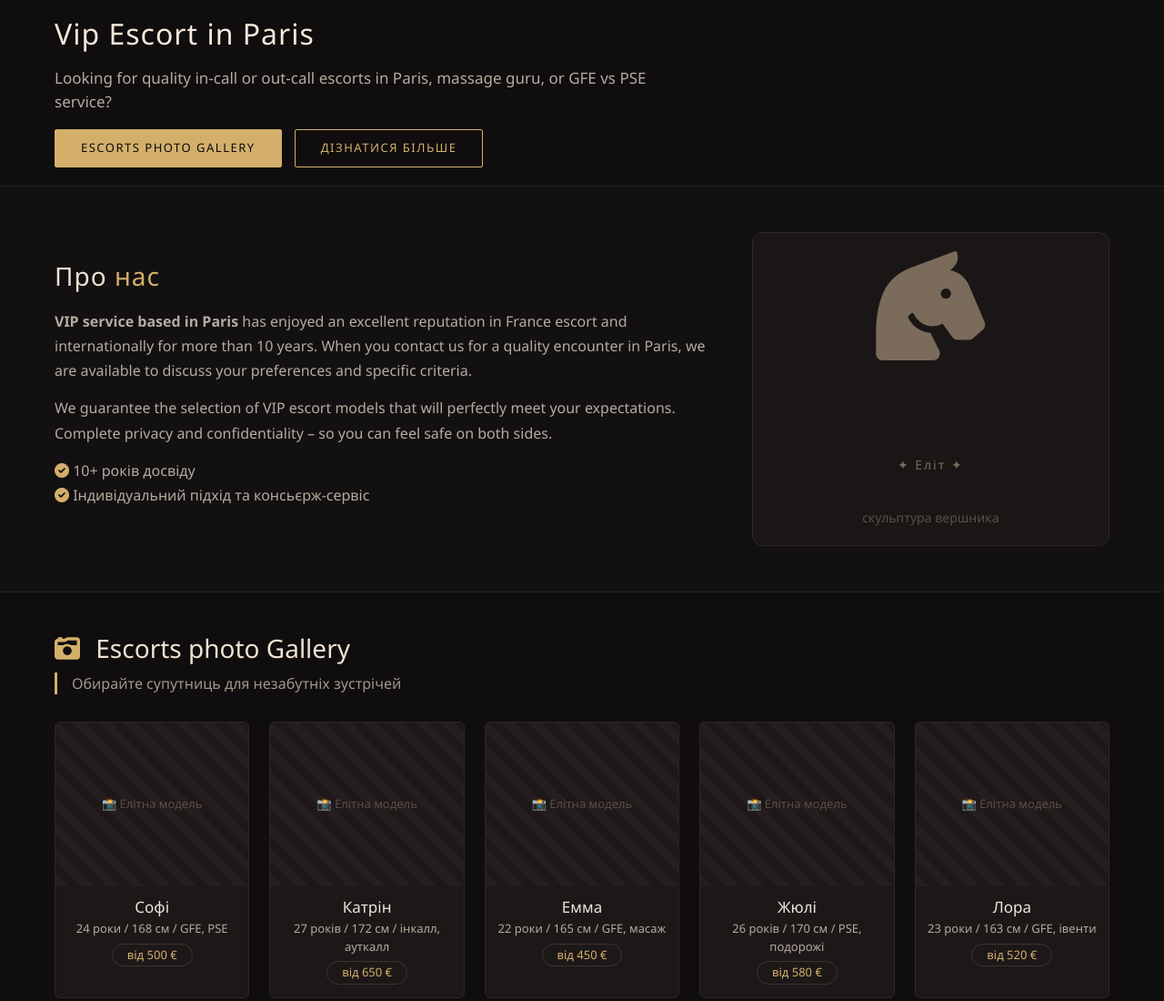
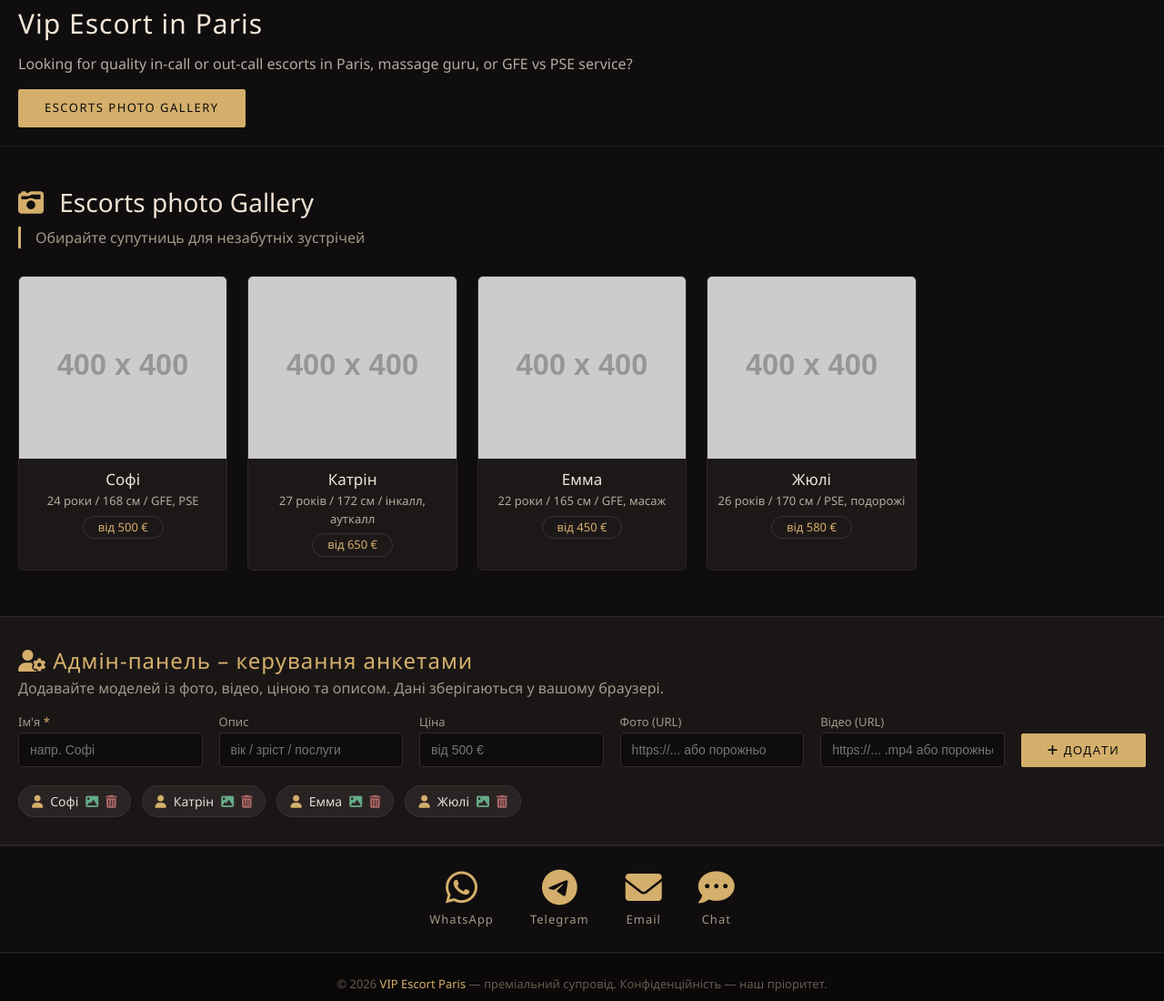
Before and after one commit to atlet13/0-99-589-14-85, a plain HTML site: page index.html in a window 1280 px wide. Shown: the part 87-1187 px from the top of the page at 91% size. Drawn offline with Linux system fonts and the light colour scheme; placeholder pictures from the web are drawn by us.

Commit message:
Update index.html

```diff
--- a/index.html
+++ b/index.html
@@ -3,8 +3,8 @@
 <head>
     <meta charset="UTF-8">
     <meta name="viewport" content="width=device-width, initial-scale=1.0, maximum-scale=1.0">
-    <title>VIP Escort Paris</title>
-    <!-- Font Awesome 6 (безкоштовно) -->
+    <title>VIP Escort Paris – Адмін панель</title>
+    <!-- Font Awesome 6 -->
     <link rel="stylesheet" href="https://cdnjs.cloudflare.com/ajax/libs/font-awesome/6.0.0-beta3/css/all.min.css">
     <style>
         * {
@@ -19,11 +19,11 @@
             line-height: 1.5;
         }
         .container {
-            max-width: 1200px;
+            max-width: 1300px;
             margin: 0 auto;
             padding: 0 20px;
         }
-        /* header — як на скріні */
+        /* header */
         header {
             background: #0f0d0d;
             padding: 16px 0 10px;
@@ -62,30 +62,24 @@
             color: #d4af6b;
             cursor: pointer;
         }
-        /* герой + заголовок */
+        /* hero */
         .hero {
-            padding: 40px 0 20px;
+            padding: 30px 0 20px;
             background: #0f0d0d;
             border-bottom: 1px solid #242020;
         }
         .hero h1 {
-            font-size: 32px;
+            font-size: 30px;
             font-weight: 300;
             color: #f5e7d9;
             letter-spacing: 1px;
         }
         .hero h1 strong { color: #d4af6b; font-weight: 500; }
         .hero p {
-            font-size: 17px;
+            font-size: 16px;
             color: #b5aba1;
-            margin: 12px 0 18px;
+            margin: 10px 0 16px;
             max-width: 700px;
-        }
-        .hero .btn-group {
-            display: flex;
-            flex-wrap: wrap;
-            gap: 14px;
-            margin-top: 10px;
         }
         .btn {
             display: inline-block;
@@ -109,61 +103,14 @@
         }
         .btn-primary:hover { background: #c09d55; border-color: #c09d55; }
         .btn-outline:hover { background: #d4af6b; color: #0b0b0b; }
+        .btn-danger {
+            background: #622;
+            border-color: #622;
+            color: #fff;
+        }
+        .btn-danger:hover { background: #a33; border-color: #a33; }
 
-        /* секція "Про нас" зі скульптурою */
-        .about {
-            padding: 50px 0;
-            background: #121010;
-            border-bottom: 1px solid #242020;
-        }
-        .about-grid {
-            display: flex;
-            flex-wrap: wrap;
-            align-items: center;
-            gap: 40px;
-        }
-        .about-text {
-            flex: 2 1 300px;
-        }
-        .about-text h2 {
-            font-size: 28px;
-            font-weight: 300;
-            color: #f0e2d3;
-            margin-bottom: 16px;
-            letter-spacing: 1px;
-        }
-        .about-text h2 span { color: #d4af6b; }
-        .about-text p {
-            color: #b5aba1;
-            font-size: 16px;
-            margin-bottom: 14px;
-            line-height: 1.7;
-        }
-        .about-statue {
-            flex: 1 1 180px;
-            text-align: center;
-            font-size: 100px;
-            color: #4a3f3a;
-            border: 1px solid #2f2828;
-            border-radius: 12px;
-            padding: 20px 10px;
-            background: #1a1616;
-            transition: 0.3s;
-        }
-        .about-statue i {
-            font-size: 120px;
-            color: #7a6b5a;
-            display: block;
-            margin-bottom: 6px;
-        }
-        .about-statue span {
-            font-size: 14px;
-            color: #7a6b5a;
-            letter-spacing: 2px;
-        }
-        .about-statue:hover { border-color: #d4af6b; }
-
-        /* галерея (як на скріні) */
+        /* gallery */
         .gallery {
             padding: 40px 0 50px;
             background: #0f0d0d;
@@ -184,7 +131,7 @@
         }
         .gallery-grid {
             display: grid;
-            grid-template-columns: repeat(auto-fill, minmax(180px, 1fr));
+            grid-template-columns: repeat(auto-fill, minmax(200px, 1fr));
             gap: 22px;
         }
         .gallery-card {
@@ -197,8 +144,8 @@
             padding-bottom: 14px;
         }
         .gallery-card:hover { border-color: #d4af6b; transform: scale(1.02); }
-        .gallery-card .img-placeholder {
-            height: 180px;
+        .gallery-card .media-placeholder {
+            height: 200px;
             background: #2a2121;
             display: flex;
             align-items: center;
@@ -206,6 +153,22 @@
             color: #5c4e42;
             font-size: 13px;
             background-image: repeating-linear-gradient(45deg, #241e1e 0px, #241e1e 10px, #1f1818 10px, #1f1818 20px);
+            position: relative;
+            overflow: hidden;
+        }
+        .gallery-card .media-placeholder img,
+        .gallery-card .media-placeholder video {
+            width: 100%;
+            height: 100%;
+            object-fit: cover;
+        }
+        .gallery-card .media-placeholder .play-icon {
+            position: absolute;
+            font-size: 48px;
+            color: rgba(212, 175, 107, 0.8);
+            background: rgba(0,0,0,0.4);
+            border-radius: 50%;
+            padding: 10px 14px;
         }
         .gallery-card h4 { font-weight: 400; color: #ede3d7; margin: 10px 0 2px; font-size: 17px; }
         .gallery-card p { color: #b5aa9c; font-size: 13px; padding: 0 8px; }
@@ -219,9 +182,70 @@
             font-size: 13px;
         }
 
-        /* контактні іконки — WhatsApp, Telegram, Email */
+        /* admin panel */
+        .admin-panel {
+            background: #1a1616;
+            padding: 30px 0;
+            border-top: 1px solid #2f2828;
+            border-bottom: 1px solid #2f2828;
+        }
+        .admin-panel h2 { color: #d4af6b; font-weight: 300; letter-spacing: 1px; }
+        .admin-form {
+            display: flex;
+            flex-wrap: wrap;
+            gap: 12px 18px;
+            margin: 16px 0 10px;
+            align-items: flex-end;
+        }
+        .admin-form .field {
+            flex: 1 1 160px;
+            min-width: 130px;
+        }
+        .admin-form label {
+            display: block;
+            font-size: 13px;
+            color: #a39789;
+            margin-bottom: 2px;
+        }
+        .admin-form input, .admin-form textarea {
+            width: 100%;
+            padding: 10px 12px;
+            background: #0f0c0c;
+            border: 1px solid #312a2a;
+            color: #e0dcd9;
+            border-radius: 4px;
+            font-size: 14px;
+        }
+        .admin-form input:focus, .admin-form textarea:focus {
+            outline: 1px solid #d4af6b;
+            border-color: #d4af6b;
+        }
+        .admin-form textarea { resize: vertical; min-height: 50px; }
+        .admin-form .btn { padding: 10px 28px; font-size: 13px; }
+        .admin-list {
+            margin-top: 20px;
+            display: flex;
+            flex-wrap: wrap;
+            gap: 12px;
+        }
+        .admin-list .badge {
+            background: #2a2323;
+            padding: 6px 14px;
+            border-radius: 20px;
+            font-size: 14px;
+            border: 1px solid #3d3230;
+            display: inline-flex;
+            align-items: center;
+            gap: 8px;
+        }
+        .admin-list .badge i { color: #d4af6b; cursor: pointer; }
+        .admin-list .badge i:hover { color: #f5e7d9; }
+        .admin-list .badge .del { color: #a66; }
+        .admin-list .badge .del:hover { color: #f44; }
+
+        /* contact icons */
         .contact-icons {
-            padding: 30px 0;
+            padding: 25px 0;
             background: #0f0d0d;
             border-top: 1px solid #242020;
             border-bottom: 1px solid #242020;
@@ -245,81 +269,17 @@
             gap: 6px;
         }
         .contact-icons .icons-row a i {
-            font-size: 44px;
+            font-size: 40px;
             color: #d4af6b;
         }
         .contact-icons .icons-row a span {
-            font-size: 14px;
+            font-size: 13px;
             letter-spacing: 1px;
             color: #a39789;
         }
         .contact-icons .icons-row a:hover { transform: scale(1.1); }
         .contact-icons .icons-row a:hover i { color: #f5e7d9; }
 
-        /* адмін-панель (збережена, але стилізована) */
-        .admin-panel {
-            background: #1a1616;
-            padding: 30px 0;
-            border-top: 1px solid #2f2828;
-            border-bottom: 1px solid #2f2828;
-        }
-        .admin-panel h2 { color: #d4af6b; font-weight: 300; letter-spacing: 1px; }
-        .admin-form {
-            display: flex;
-            flex-wrap: wrap;
-            gap: 12px 18px;
-            margin: 16px 0 10px;
-            align-items: flex-end;
-        }
-        .admin-form .field {
-            flex: 1 1 140px;
-            min-width: 120px;
-        }
-        .admin-form label {
-            display: block;
-            font-size: 13px;
-            color: #a39789;
-            margin-bottom: 2px;
-        }
-        .admin-form input {
-            width: 100%;
-            padding: 10px 12px;
-            background: #0f0c0c;
-            border: 1px solid #312a2a;
-            color: #e0dcd9;
-            border-radius: 4px;
-            font-size: 14px;
-        }
-        .admin-form input:focus { outline: 1px solid #d4af6b; border-color: #d4af6b; }
-        .admin-form .btn { padding: 10px 28px; font-size: 13px; }
-        .admin-list {
-            margin-top: 20px;
-            display: flex;
-            flex-wrap: wrap;
-            gap: 12px;
-        }
-        .admin-list .badge {
-            background: #2a2323;
-            padding: 6px 14px;
-            border-radius: 20px;
-            font-size: 14px;
-            border: 1px solid #3d3230;
-        }
-        .admin-list .badge i { color: #d4af6b; margin-right: 6px; cursor: pointer; }
-        .admin-list .badge i:hover { color: #f5e7d9; }
-        .delete-btn {
-            background: #622;
-            border: none;
-            color: #fff;
-            padding: 2px 12px;
-            border-radius: 12px;
-            font-size: 12px;
-            margin-left: 8px;
-            cursor: pointer;
-        }
-        .delete-btn:hover { background: #a33; }
-
-        /* футер */
         footer {
             background: #0a0808;
             padding: 24px 0;
@@ -330,72 +290,47 @@
         }
         footer span { color: #d4af6b; }
 
-        /* адаптив */
         @media (max-width: 860px) {
             .header-right .nav-links { display: none; flex-direction: column; background: #141212; width: 100%; padding: 16px 0; gap: 14px; border-top: 1px solid #2f2828; margin-top: 12px; }
             .header-right .nav-links.active { display: flex; }
             .menu-toggle { display: block; }
             .header-flex { flex-wrap: wrap; }
             .header-right { margin-left: auto; }
-            .hero h1 { font-size: 26px; }
-            .about-statue { font-size: 70px; }
-            .about-statue i { font-size: 80px; }
+            .hero h1 { font-size: 24px; }
+            .admin-form .field { flex: 1 1 100%; }
         }
         @media (max-width: 500px) {
-            .hero h1 { font-size: 22px; }
+            .hero h1 { font-size: 20px; }
             .btn { padding: 8px 18px; font-size: 12px; }
-            .section-title { font-size: 24px; }
-            .contact-icons .icons-row { gap: 24px; }
-            .contact-icons .icons-row a i { font-size: 34px; }
-            .admin-form .field { flex: 1 1 100%; }
+            .section-title { font-size: 22px; }
+            .contact-icons .icons-row { gap: 20px; }
+            .contact-icons .icons-row a i { font-size: 32px; }
         }
     </style>
 </head>
 <body>
 
-<!-- HEADER — як на скріншоті -->
+<!-- HEADER -->
 <header>
     <div class="container header-flex">
         <div class="logo">Vip<span>Escort</span> Paris</div>
         <div class="header-right">
             <div class="menu-toggle" id="menuToggle"><i class="fas fa-bars"></i></div>
             <nav class="nav-links" id="navLinks">
-                <a href="#about">Про нас</a>
                 <a href="#gallery">Галерея</a>
                 <a href="#admin">Адмін</a>
             </nav>
-            <a href="#contact" style="display:flex;align-items:center;"><i class="fas fa-phone-alt"></i> +33 1 23 45 67 89</a>
+            <a href="#contact"><i class="fas fa-phone-alt"></i> +33 1 23 45 67 89</a>
         </div>
     </div>
 </header>
 
-<!-- ГЕРОЙ (текст зі скріну) -->
+<!-- HERO -->
 <section class="hero">
     <div class="container">
         <h1>Vip Escort in Paris</h1>
         <p>Looking for quality in-call or out-call escorts in Paris, massage guru, or GFE vs PSE service?</p>
-        <div class="btn-group">
-            <a href="#gallery" class="btn btn-primary">Escorts photo Gallery</a>
-            <a href="#about" class="btn btn-outline">Дізнатися більше</a>
-        </div>
-    </div>
-</section>
-
-<!-- ПРО НАС + СКУЛЬПТУРА ВЕРШНИКА -->
-<section class="about" id="about">
-    <div class="container about-grid">
-        <div class="about-text">
-            <h2>Про <span>нас</span></h2>
-            <p><strong>VIP service based in Paris</strong> has enjoyed an excellent reputation in France escort and internationally for more than 10 years. When you contact us for a quality encounter in Paris, we are available to discuss your preferences and specific criteria.</p>
-            <p>We guarantee the selection of VIP escort models that will perfectly meet your expectations. Complete privacy and confidentiality – so you can feel safe on both sides.</p>
-            <p><i class="fas fa-check-circle" style="color:#d4af6b;"></i> 10+ років досвіду <br>
-               <i class="fas fa-check-circle" style="color:#d4af6b;"></i> Індивідуальний підхід та консьєрж-сервіс</p>
-        </div>
-        <div class="about-statue">
-            <i class="fas fa-horse-head"></i>
-            <span>✦ Еліт ✦</span>
-            <div style="font-size:14px;color:#5c4e42;margin-top:6px;">скульптура вершника</div>
-        </div>
+        <a href="#gallery" class="btn btn-primary">Escorts photo Gallery</a>
     </div>
 </section>
 
@@ -408,58 +343,59 @@
     </div>
 </section>
 
-<!-- КОНТАКТНІ ІКОНКИ: WhatsApp, Telegram, Email -->
-<section class="contact-icons" id="contact">
-    <div class="container">
-        <div class="icons-row">
-            <a href="#" target="_blank">
-                <i class="fab fa-whatsapp"></i>
-                <span>WhatsApp</span>
-            </a>
-            <a href="#" target="_blank">
-                <i class="fab fa-telegram-plane"></i>
-                <span>Telegram</span>
-            </a>
-            <a href="mailto:info@vipescortparis.com">
-                <i class="fas fa-envelope"></i>
-                <span>Email</span>
-            </a>
-            <a href="#">
-                <i class="fas fa-comment-dots"></i>
-                <span>Chat</span>
-            </a>
-        </div>
-    </div>
-</section>
-
-<!-- АДМІН-ПАНЕЛЬ (збережена функціональність) -->
+<!-- АДМІН-ПАНЕЛЬ (повноцінна) -->
 <section class="admin-panel" id="admin">
     <div class="container">
-        <h2><i class="fas fa-user-cog"></i> Адмін-панель</h2>
-        <p style="color:#a39789; margin-bottom:12px;">Додайте або видаліть анкету дівчини (дані зберігаються в браузері)</p>
+        <h2><i class="fas fa-user-cog"></i> Адмін-панель – керування анкетами</h2>
+        <p style="color:#a39789; margin-bottom:12px;">Додавайте моделей із фото, відео, ціною та описом. Дані зберігаються у вашому браузері.</p>
         <div class="admin-form" id="adminForm">
-            <div class="field"><label>Ім'я</label><input type="text" id="nameInput" placeholder="напр. Софі" required></div>
-            <div class="field"><label>Опис</label><input type="text" id="descInput" placeholder="вік / зріст / послуги"></div>
-            <div class="field"><label>Ціна</label><input type="text" id="priceInput" placeholder="від 500 €"></div>
-            <div class="field"><label>Фото (URL)</label><input type="text" id="imgInput" placeholder="https://... або порожньо"></div>
+            <div class="field">
+                <label>Ім'я <span style="color:#d4af6b;">*</span></label>
+                <input type="text" id="nameInput" placeholder="напр. Софі" required>
+            </div>
+            <div class="field">
+                <label>Опис</label>
+                <input type="text" id="descInput" placeholder="вік / зріст / послуги">
+            </div>
+            <div class="field">
+                <label>Ціна</label>
+                <input type="text" id="priceInput" placeholder="від 500 €">
+            </div>
+            <div class="field">
+                <label>Фото (URL)</label>
+                <input type="text" id="imgInput" placeholder="https://... або порожньо">
+            </div>
+            <div class="field">
+                <label>Відео (URL)</label>
+                <input type="text" id="videoInput" placeholder="https://... .mp4 або порожньо">
+            </div>
             <button type="button" class="btn btn-primary" id="addBtn"><i class="fas fa-plus"></i> Додати</button>
         </div>
         <div class="admin-list" id="adminList"></div>
     </div>
 </section>
 
-<!-- ФУТЕР -->
+<!-- КОНТАКТНІ ІКОНКИ -->
+<section class="contact-icons" id="contact">
+    <div class="container">
+        <div class="icons-row">
+            <a href="#" target="_blank"><i class="fab fa-whatsapp"></i><span>WhatsApp</span></a>
+            <a href="#" target="_blank"><i class="fab fa-telegram-plane"></i><span>Telegram</span></a>
+            <a href="mailto:info@vipescortparis.com"><i class="fas fa-envelope"></i><span>Email</span></a>
+            <a href="#"><i class="fas fa-comment-dots"></i><span>Chat</span></a>
+        </div>
+    </div>
+</section>
+
 <footer>
     <div class="container">
-        <p>© 2026 <span>VIP Escort Paris</span> — преміальний супровід. Всі права захищено.</p>
-        <p style="margin-top:4px;font-size:12px;opacity:0.7;">Конфіденційність — наш пріоритет.</p>
+        <p>© 2026 <span>VIP Escort Paris</span> — преміальний супровід. Конфіденційність — наш пріоритет.</p>
     </div>
 </footer>
 
 <!-- SCRIPTS -->
 <script>
     (function() {
-        // ==== DATA ====
         let girls = [];
 
         function loadData() {
@@ -467,13 +403,12 @@
             if (stored) {
                 try { girls = JSON.parse(stored); } catch(e) { girls = []; }
             } else {
+                // початкові дані з фото/відео прикладами
                 girls = [
-                    { id: 1, name: 'Софі', desc: '24 роки / 168 см / GFE, PSE', price: 'від 500 €', img: '' },
-                    { id: 2, name: 'Катрін', desc: '27 років / 172 см / інкалл, ауткалл', price: 'від 650 €', img: '' },
-                    { id: 3, name: 'Емма', desc: '22 роки / 165 см / GFE, масаж', price: 'від 450 €', img: '' },
-                    { id: 4, name: 'Жюлі', desc: '26 років / 170 см / PSE, подорожі', price: 'від 580 €', img: '' },
-                    { id: 5, name: 'Лора', desc: '23 роки / 163 см / GFE, івенти', price: 'від 520 €', img: '' },
-                    { id: 6, name: 'Ізабель', desc: '29 років / 175 см / бізнес-супровід', price: 'від 700 €', img: '' }
+                    { id: 1, name: 'Софі', desc: '24 роки / 168 см / GFE, PSE', price: 'від 500 €', img: 'https://placehold.co/400x400/2a2121/d4af6b?text=Софі', video: '' },
+                    { id: 2, name: 'Катрін', desc: '27 років / 172 см / інкалл, ауткалл', price: 'від 650 €', img: 'https://placehold.co/400x400/2a2121/d4af6b?text=Катрін', video: '' },
+                    { id: 3, name: 'Емма', desc: '22 роки / 165 см / GFE, масаж', price: 'від 450 €', img: 'https://placehold.co/400x400/2a2121/d4af6b?text=Емма', video: '' },
+                    { id: 4, name: 'Жюлі', desc: '26 років / 170 см / PSE, подорожі', price: 'від 580 €', img: 'https://placehold.co/400x400/2a2121/d4af6b?text=Жюлі', video: '' }
                 ];
                 saveData();
             }
@@ -492,10 +427,15 @@
             }
             let html = '';
             girls.forEach(g => {
-                const imgStyle = g.img ? `background-image:url('${g.img}'); background-size:cover; background-position:center;` : '';
+                const hasVideo = g.video && g.video.trim() !== '';
+                const mediaContent = hasVideo
+                    ? `<video src="${g.video}" muted loop playsinline preload="metadata"></video><i class="fas fa-play-circle play-icon"></i>`
+                    : (g.img ? `<img src="${g.img}" alt="${g.name}" loading="lazy">` : '📸 Елітна модель');
                 html += `
                     <div class="gallery-card" data-id="${g.id}">
-                        <div class="img-placeholder" style="${imgStyle}">${g.img ? '' : '📸 Елітна модель'}</div>
+                        <div class="media-placeholder" onclick="this.querySelector('video')?.play()">
+                            ${mediaContent}
+                        </div>
                         <h4>${g.name}</h4>
                         <p>${g.desc || ''}</p>
                         <span class="price-tag">${g.price || 'за домовленістю'}</span>
@@ -514,15 +454,18 @@
             }
             let html = '';
             girls.forEach(g => {
+                const hasMedia = (g.img && g.img.trim()) || (g.video && g.video.trim());
                 html += `
                     <span class="badge">
                         <i class="fas fa-user"></i> ${g.name}
-                        <i class="fas fa-trash-alt" style="margin-left:10px; cursor:pointer;" data-id="${g.id}" title="Видалити"></i>
+                        ${hasMedia ? '<i class="fas fa-image" style="color:#6a8;"></i>' : ''}
+                        ${g.video && g.video.trim() ? '<i class="fas fa-video" style="color:#a8b;"></i>' : ''}
+                        <i class="fas fa-trash-alt del" data-id="${g.id}" title="Видалити"></i>
                     </span>
                 `;
             });
             list.innerHTML = html;
-            list.querySelectorAll('.fa-trash-alt').forEach(icon => {
+            list.querySelectorAll('.del').forEach(icon => {
                 icon.addEventListener('click', function(e) {
                     const id = parseInt(this.getAttribute('data-id'));
                     if (confirm(`Видалити модель "${girls.find(g => g.id === id)?.name || ''}"?`)) {
@@ -539,6 +482,7 @@
             const descInput = document.getElementById('descInput');
             const priceInput = document.getElementById('priceInput');
             const imgInput = document.getElementById('imgInput');
+            const videoInput = document.getElementById('videoInput');
 
             const name = nameInput.value.trim();
             if (!name) { alert('Введіть ім\'я моделі'); return; }
@@ -548,7 +492,8 @@
                 name: name,
                 desc: descInput.value.trim() || '',
                 price: priceInput.value.trim() || 'за домовленістю',
-                img: imgInput.value.trim() || ''
+                img: imgInput.value.trim() || '',
+                video: videoInput.value.trim() || ''
             };
             girls.push(newGirl);
             saveData();
@@ -556,6 +501,7 @@
             descInput.value = '';
             priceInput.value = '';
             imgInput.value = '';
+            videoInput.value = '';
             renderAll();
         }
 
@@ -585,6 +531,5 @@
         });
     })();
 </script>
-
 </body>
 </html>
```
